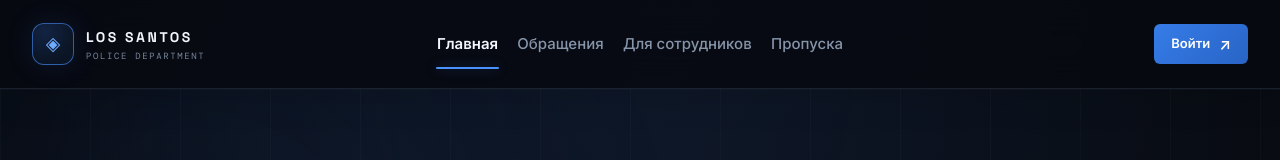
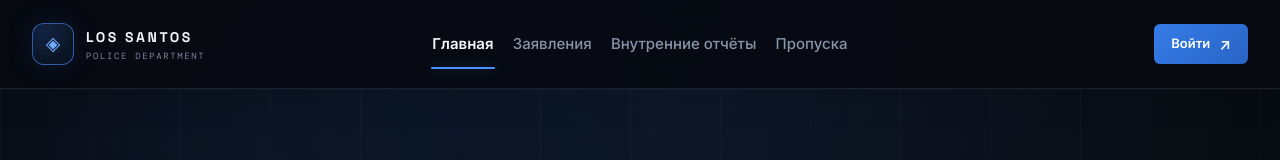
Before and after one commit to kofflay/majestic-web, a Next.js app: page /start in a window 1280 px wide. Shown: the top 160 px of the page. Built offline with nearby package versions, Linux system fonts and the light colour scheme; no server answers.

Commit message:
Переименовать пункты навигации

```diff
--- a/components/Header.js
+++ b/components/Header.js
@@ -91,8 +91,8 @@ export default function Header({ user }) {
   const isApplicationsActive = router.pathname === '/applications' || router.pathname === '/complaint' || router.pathname.startsWith('/forms/');
 
   const navItems = [
-    { label: 'Обращения', path: '/applications' },
-    { label: 'Для сотрудников', path: '/hub' },
+    { label: 'Заявления', path: '/applications' },
+    { label: 'Внутренние отчёты', path: '/hub' },
     { label: 'Пропуска', path: '/passes' },
   ];
 
@@ -177,7 +177,7 @@ export default function Header({ user }) {
               onClick={() => navigate('/audit')}
               aria-current={router.pathname === '/audit' ? 'page' : undefined}
             >
-              Кадровый аудит
+              Обработка отчётов
             </button>
           )}
           {user ? (
```
